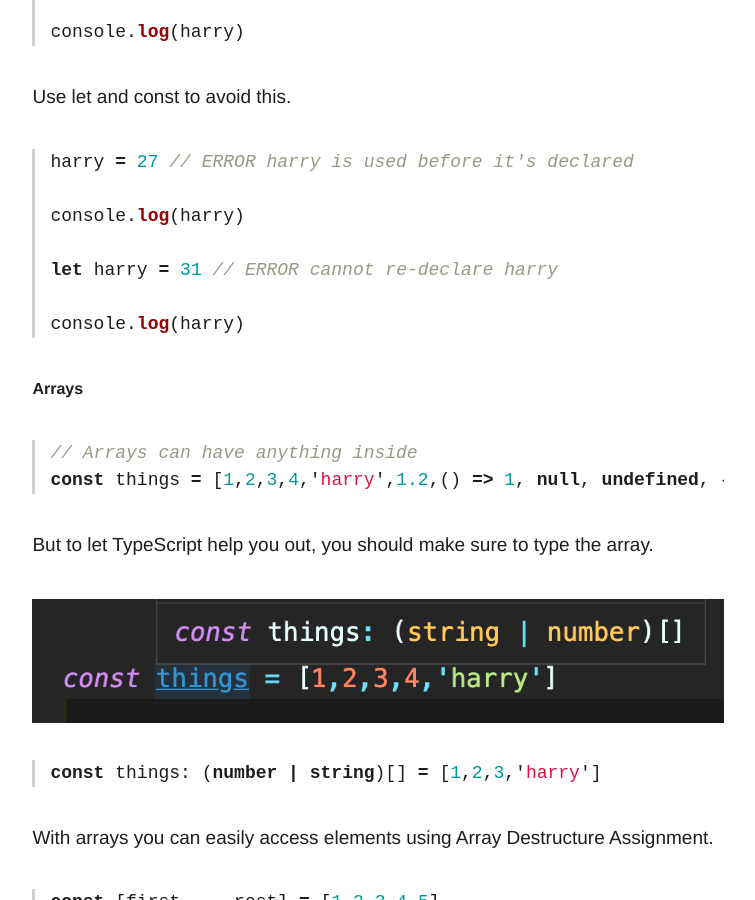
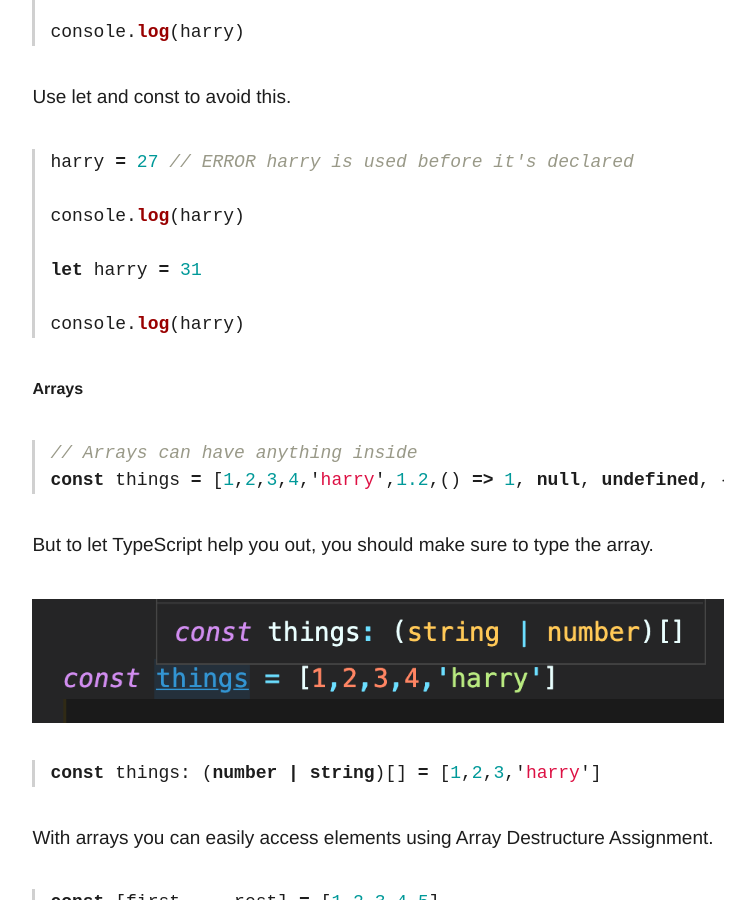
Before and after one commit to harrymt/blog, a Jekyll site: the page built from _posts/2020-12-21-learn-frontend-in-2021.md, in a window 1280 px wide and 900 px high, scrolled down 1693 px. Shown: the whole window, without its empty margins (262-1017 px from the left). Built offline with Jekyll 4.4.1, drawn with Linux system fonts in a browser that asks for light colours.

Commit message:
Update 2020-12-21-learn-frontend-in-2021.md

````diff
--- a/_posts/2020-12-21-learn-frontend-in-2021.md
+++ b/_posts/2020-12-21-learn-frontend-in-2021.md
@@ -60,7 +60,7 @@ harry = 27 // ERROR harry is used before it's declared
 
 console.log(harry)
 
-let harry = 31 // ERROR cannot re-declare harry
+let harry = 31
 
 console.log(harry)
 ```
````
